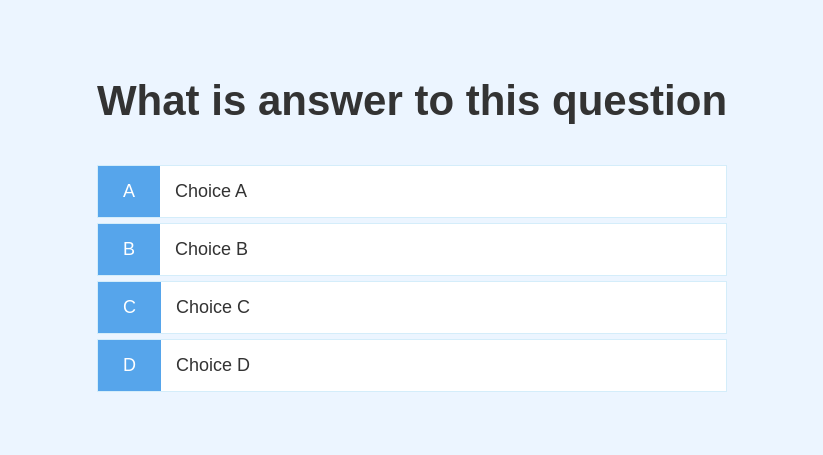
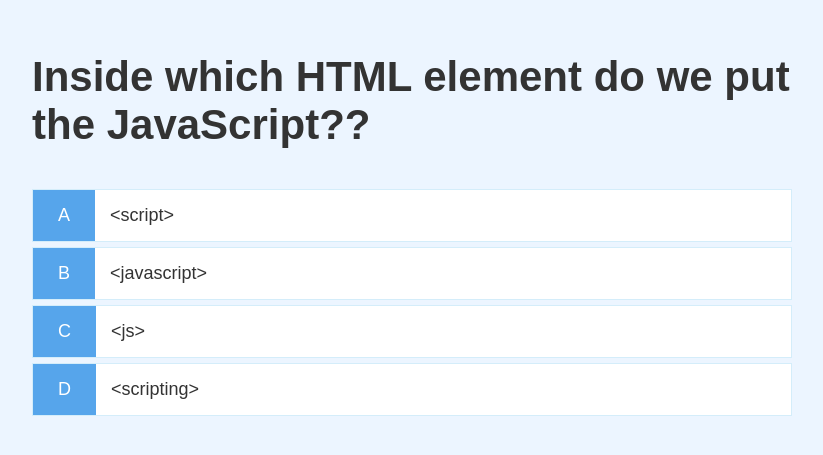
Before and after one commit to saini-manisha/quickQuiz, a plain HTML site: page game.html in a window 1280 px wide. Shown: the part 163-618 px from the top of the page, without its empty margins (228-1051 px from the left). Drawn offline with Linux system fonts and the light colour scheme.

Commit message:
displaying hard coded question

```diff
--- a/app.css
+++ b/app.css
@@ -46,6 +46,7 @@ h3{
     align-items: center;
     max-width: 80rem;
     margin:auto;
+    padding: 2rem;
 }
 
 /* .container > *{
--- a/game.css
+++ b/game.css
@@ -18,9 +18,9 @@
     background-color: #56a5eb;
     color: white;
 
-
 }
 
 .choice-text{
     padding: 1.5rem;
+    width: 100%;
 }
--- a/game.html
+++ b/game.html
@@ -1,6 +1,5 @@
 <!DOCTYPE html>
 <html lang="en">
-
 <head>
     <meta charset="UTF-8">
     <meta name="viewport" content="width=device-width, initial-scale=1.0">
@@ -15,28 +14,29 @@
             <h2 id="question">What is answer to this question</h2>
             <div class="choice-container">
                 <p class="choice-prefix">A</p>
-                <p class="choice-text">Choice A </p>
+                <p class="choice-text" data-number="1">Choice A </p>
             </div>
             <div class="choice-container">
                 <p class="choice-prefix">B</p>
-                <p class="choice-text">
+                <p class="choice-text" data-number="2">
                     Choice B
                 </p>
             </div>
             <div class="choice-container">
                 <p class="choice-prefix">C</p>
-                <p class="choice-text">
+                <p class="choice-text" data-number="3">
                     Choice C
                 </p>
             </div>
             <div class="choice-container">
                 <p class="choice-prefix">D</p>
-                <p class="choice-text">
+                <p class="choice-text" data-number="4">
                     Choice D
                 </p>
             </div>
         </div>
     </div>
+    <script src="game.js"></script>
 </body>
 
 </html>
--- /dev/null
+++ b/game.js
@@ -0,0 +1,81 @@
+const question=document.getElementById("question");
+const choices=Array.from(document.getElementsByClassName("choice-text"));
+let currentQuestion=[];
+let acceptingAnswer=false;
+let score=0;
+let questionCounter=0;
+let availableQuestion=[];
+
+let questions=[
+    {
+        question: 'Inside which HTML element do we put the JavaScript??',
+        choice1: '<script>',
+        choice2: '<javascript>',
+        choice3: '<js>',
+        choice4: '<scripting>',
+        answer: 1,
+    },
+    {
+        question:
+            "What is the correct syntax for referring to an external script called 'xxx.js'?",
+        choice1: "<script href='xxx.js'>",
+        choice2: "<script name='xxx.js'>",
+        choice3: "<script src='xxx.js'>",
+        choice4: "<script file='xxx.js'>",
+        answer: 3,
+    },
+    {
+        question: " How do you write 'Hello World' in an alert box?",
+        choice1: "msgBox('Hello World');",
+        choice2: "alertBox('Hello World');",
+        choice3: "msg('Hello World');",
+        choice4: "alert('Hello World');",
+        answer: 4,
+    },
+];
+
+//CONSTANTS
+
+const CORRECT_BONUS=10;
+const MAX_QUESTION=3;
+
+let startGame=()=>{
+    questionCounter=0;
+    score=0;
+    availableQuestion=[...questions];
+
+    getNewQuestion();
+
+}
+let getNewQuestion=()=>{
+
+    if(availableQuestion.length===0 || questionCounter>=MAX_QUESTION){
+        //going to end page
+        return window.location.assign("end.html")
+    }
+    questionCounter++;
+    const questionIndex=Math.floor(Math.random()*availableQuestion.length);
+    currentQuestion=availableQuestion[questionIndex];
+    question.innerText=currentQuestion.question;
+    choices.forEach((choice)=>{
+        const number=choice.dataset['number'];
+        choice.innerText=currentQuestion['choice'+number];
+    })
+    availableQuestion.splice(questionIndex,1);
+    acceptingAnswer=true;
+
+}
+choices.forEach((choice)=>{
+    choice.addEventListener("click",(e)=>{
+        if(!acceptingAnswer){
+            return;
+        }
+        acceptingAnswer=false;
+        const selectedChoice=e.target;
+        const selectedAnswer=selectedChoice.dataset['number'];
+        getNewQuestion()
+
+
+    })
+})
+startGame()
```
